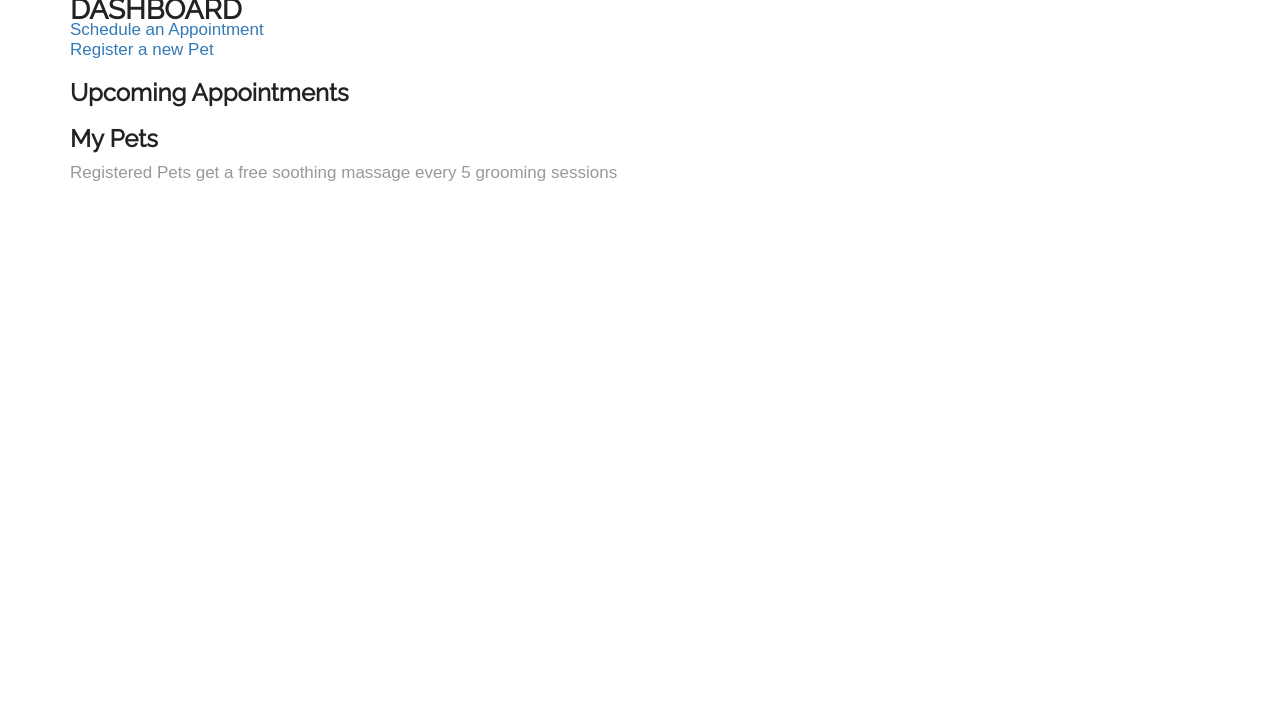
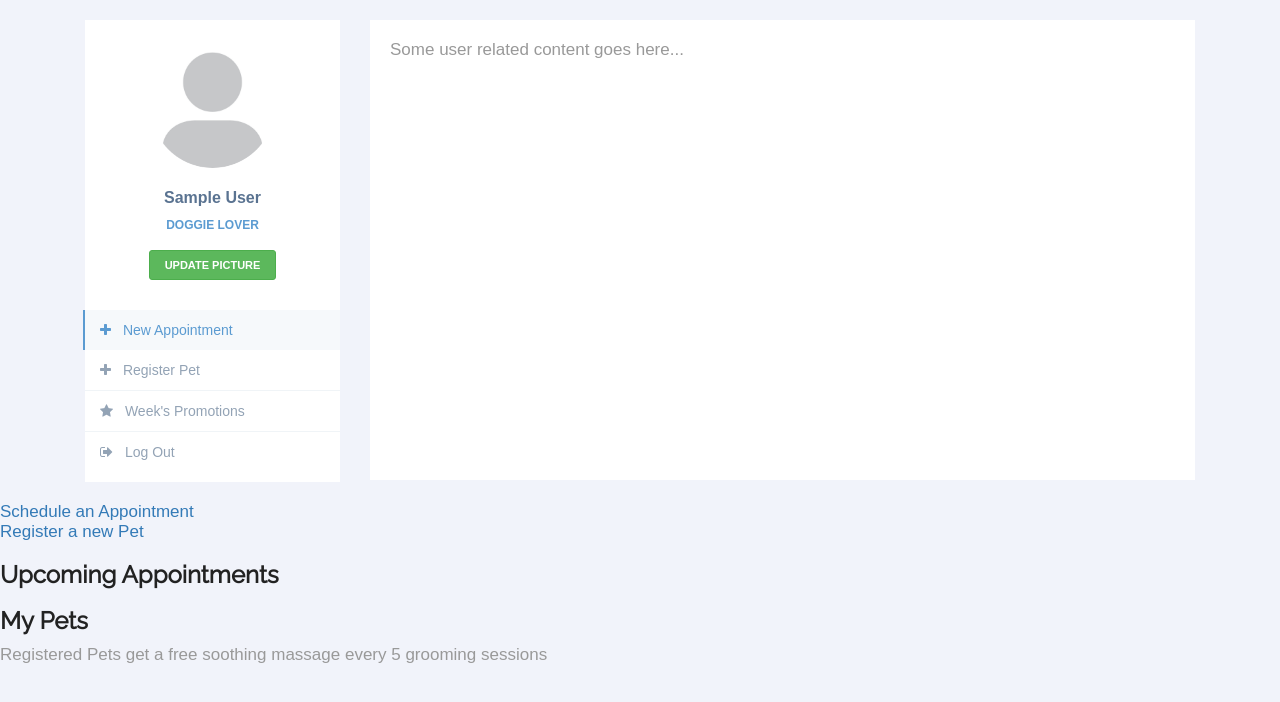
Before and after one commit to gabrielaparra/js-woof, a Node server app: page /dashboard in a window 1280 px wide. Shown: the top 702 px of the page. Run offline with Node 20, Linux system fonts and the light colour scheme; the visitor is signed in with stand-in values (Sample User, id 1); data that the repository does not hold is empty; some libraries are stand-ins or nearby versions.

Commit message:
styling user's dashboard

```diff
--- a/models/user-model.js
+++ b/models/user-model.js
@@ -19,7 +19,8 @@ const userSchema = new Schema({
     type: String,
     required: true,
     minlength: [ 8, 'Password must be at least 8 characters long' ]
-  }
+  },
+  imageUrl: { type: String, default: '/images/user-icon.png' }
 });
 
 const UserModel = mongoose.model('User', userSchema);
--- a/public/stylesheets/style.css
+++ b/public/stylesheets/style.css
@@ -689,3 +689,111 @@ footer a,footer a:hover{
     color: #88C425;
 }
 /*---------------------------------------------------*/
+
+body {
+  background: #F1F3FA;
+}
+
+/* Profile container */
+.profile {
+  margin: 20px 0;
+}
+
+/* Profile sidebar */
+.profile-sidebar {
+  padding: 20px 0 10px 0;
+  background: #fff;
+}
+
+.profile-userpic img {
+  float: none;
+  margin: 0 auto;
+  width: 50%;
+  height: 50%;
+  -webkit-border-radius: 50% !important;
+  -moz-border-radius: 50% !important;
+  border-radius: 50% !important;
+}
+
+.profile-usertitle {
+  text-align: center;
+  margin-top: 20px;
+}
+
+.profile-usertitle-name {
+  color: #5a7391;
+  font-size: 16px;
+  font-weight: 600;
+  margin-bottom: 7px;
+}
+
+.profile-usertitle-job {
+  text-transform: uppercase;
+  color: #5b9bd1;
+  font-size: 12px;
+  font-weight: 600;
+  margin-bottom: 15px;
+}
+
+.profile-userbuttons {
+  text-align: center;
+  margin-top: 10px;
+}
+
+.profile-userbuttons .btn {
+  text-transform: uppercase;
+  font-size: 11px;
+  font-weight: 600;
+  padding: 6px 15px;
+  margin-right: 5px;
+}
+
+.profile-userbuttons .btn:last-child {
+  margin-right: 0px;
+}
+
+.profile-usermenu {
+  margin-top: 30px;
+}
+
+.profile-usermenu ul li {
+  border-bottom: 1px solid #f0f4f7;
+}
+
+.profile-usermenu ul li:last-child {
+  border-bottom: none;
+}
+
+.profile-usermenu ul li a {
+  color: #93a3b5;
+  font-size: 14px;
+  font-weight: 400;
+}
+
+.profile-usermenu ul li a i {
+  margin-right: 8px;
+  font-size: 14px;
+}
+
+.profile-usermenu ul li a:hover {
+  background-color: #fafcfd;
+  color: #5b9bd1;
+}
+
+.profile-usermenu ul li.active {
+  border-bottom: none;
+}
+
+.profile-usermenu ul li.active a {
+  color: #5b9bd1;
+  background-color: #f6f9fb;
+  border-left: 2px solid #5b9bd1;
+  margin-left: -2px;
+}
+
+/* Profile Content */
+.profile-content {
+  padding: 20px;
+  background: #fff;
+  min-height: 460px;
+}
--- a/routes/booking-routes.js
+++ b/routes/booking-routes.js
@@ -28,6 +28,7 @@ router.get('/dashboard', (req, res, next) => {
             return;
           }
 
+          res.locals.currentUser = req.user;
           res.locals.myPets = petsFromDb;
           res.locals.myBookings = bookingsFromDb;
           res.render('booking-views/dashboard-view.ejs');
--- a/views/booking-views/dashboard-view.ejs
+++ b/views/booking-views/dashboard-view.ejs
@@ -1,5 +1,65 @@
 <div class="container">
-  <h2> Dashboard </h2>
+    <div class="row profile">
+		<div class="col-md-3">
+			<div class="profile-sidebar">
+				<!-- SIDEBAR USER PICTURE -->
+				<div class="profile-userpic">
+					<img src="<%= currentUser.imageUrl %>" class="img-responsive">
+				</div>
+				<!-- END SIDEBAR USERPIC -->
+				<!-- SIDEBAR USER TITLE -->
+				<div class="profile-usertitle">
+					<div class="profile-usertitle-name">
+						<%= currentUser.fullName%>
+					</div>
+					<div class="profile-usertitle-job">
+						Doggie Lover
+					</div>
+				</div>
+				<!-- END SIDEBAR USER TITLE -->
+				<!-- SIDEBAR BUTTONS -->
+				<div class="profile-userbuttons">
+					<button type="button" class="btn btn-success btn-sm">
+					  Update Picture
+					</button>
+				</div>
+				<!-- END SIDEBAR BUTTONS -->
+				<!-- SIDEBAR MENU -->
+				<div class="profile-usermenu">
+					<ul class="nav">
+						<li class="active">
+							<a href="#"><i class="fa fa-plus"></i>
+							  New Appointment
+              </a>
+						</li>
+						<li>
+							<a href="#"><i class="fa fa-plus"></i>
+							  Register Pet
+              </a>
+						</li>
+						<li>
+							<a href="#" target="_blank"><i class="fa fa-star"></i>
+							  Week's Promotions
+              </a>
+						</li>
+						<li>
+							<a href="#">
+							<i class="fa fa-sign-out"></i>
+							  Log Out
+              </a>
+						</li>
+					</ul>
+				</div>
+				<!-- END MENU -->
+			</div>
+		</div>
+		<div class="col-md-9">
+            <div class="profile-content">
+			   Some user related content goes here...
+            </div>
+		</div>
+	</div>
+</div>
 
     <a href="/booking"> Schedule an Appointment </a>
     <br>
@@ -51,4 +111,3 @@
         </li>
       <% }); %>
     </ul>
-</div>
```
Also changed, not shown: public/images/dog-icon2.png (added), public/images/dog-icon3.png (added), public/images/user-icon.png (added), 1 other file. Lines whose indentation alone changed are shown as unchanged.
